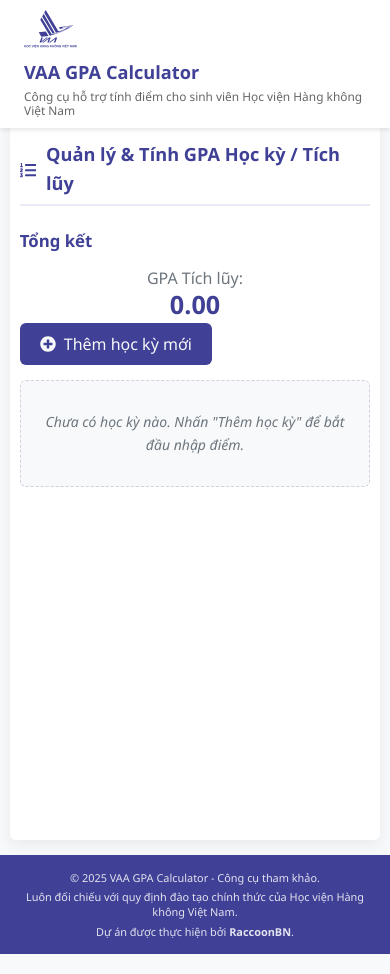
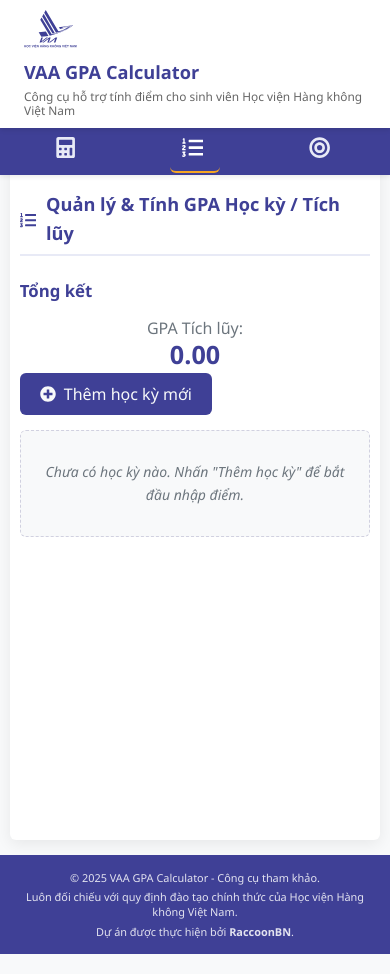
Before and after one commit to RaccoonBN/gpa-calculator, a React (Create React App) app: page / in a window 390 px wide. Built offline with nearby package versions, Linux system fonts and the light colour scheme.

Commit message:
update responsive cho điện thoại

```diff
--- a/src/components/Navigation.css
+++ b/src/components/Navigation.css
@@ -26,21 +26,25 @@
     color: var(--primary-color-light);
     padding: 8px 15px;
     border-radius: var(--border-radius);
-    display: flex;
+    display: inline-flex;
     align-items: center;
     gap: 8px;
     font-size: 0.95rem;
     font-weight: 500;
     cursor: pointer;
-    transition: background-color 0.2s ease, color 0.2s ease;
+    transition: background-color var(--transition-speed) ease, color var(--transition-speed) ease;
     white-space: nowrap;
     border-bottom: 3px solid transparent;
+    min-height: 40px;
+    -webkit-tap-highlight-color: transparent;
 }
 
+/* Hiệu ứng hover */
 .nav-button:hover {
     background-color: rgba(255, 255, 255, 0.1);
 }
 
+/* Nút đang active */
 .nav-button.active {
     color: #fff;
     font-weight: 600;
@@ -57,14 +61,26 @@
     display: inline-block;
 }
 
-/* Responsive: Ẩn chữ trên màn hình nhỏ, chỉ hiện icon */
-@media (max-width: 600px) {
+/* Responsive: Ẩn label trên màn hình nhỏ */
+@media (max-width: 700px) {
+    .app-navigation {
+        justify-content: space-around;
+        padding: 0 5px;
+        gap: 0;
+        margin-top: 70px;
+    }
+
     .nav-label {
         display: none;
     }
+
     .nav-button {
         padding: 10px 12px;
+        min-width: 50px;
+        border-bottom-width: 2px;
     }
-    .nav-icon { font-size: 1.3em; }
-    .app-navigation { justify-content: space-around; }
+
+    .nav-icon {
+        font-size: 1.4em;
+    }
 }
--- a/src/components/Navigation.jsx
+++ b/src/components/Navigation.jsx
@@ -1,23 +1,36 @@
 import React from 'react';
-import { FaCalculator, FaListOl, FaChartLine, FaBullseye } from 'react-icons/fa';
-import './Navigation.css';
+// Import các icon cần thiết
+import { FaCalculator, FaListOl, FaBullseye } from 'react-icons/fa';
+import './Navigation.css'; // Import CSS
+
+// Danh sách các mục điều hướng
 const navItems = [
   { key: 'single', label: 'Tính điểm môn', icon: <FaCalculator /> },
   { key: 'manage', label: 'Quản lý GPA', icon: <FaListOl /> },
   { key: 'estimator', label: 'Dự đoán điểm', icon: <FaBullseye /> },
 ];
 
+/**
+ * Component thanh điều hướng ngang, chỉ hiển thị icon trên màn hình nhỏ.
+ * @param {string} activeView - Key của view đang active.
+ * @param {function} setActiveView - Hàm để đổi view active.
+ */
 function Navigation({ activeView, setActiveView }) {
   return (
+    // Sử dụng class CSS cho thanh điều hướng
     <nav className="app-navigation">
+      {/* Lặp qua danh sách các mục để tạo nút */}
       {navItems.map(item => (
         <button
           key={item.key}
+          // Thêm class 'active' nếu nút tương ứng với view hiện tại
           className={`nav-button ${activeView === item.key ? 'active' : ''}`}
-          onClick={() => setActiveView(item.key)}
-          title={item.label} // Tooltip cho icon
+          onClick={() => setActiveView(item.key)} // Gọi hàm đổi view khi nhấn
+          title={item.label} // Tooltip hiển thị tên đầy đủ khi hover (desktop)
         >
+          {/* Phần hiển thị icon */}
           <span className="nav-icon">{item.icon}</span>
+          {/* Phần hiển thị label (sẽ bị ẩn bởi CSS trên màn hình nhỏ) */}
           <span className="nav-label">{item.label}</span>
         </button>
       ))}
--- a/src/views/ViewStyles.css
+++ b/src/views/ViewStyles.css
@@ -1,32 +1,83 @@
+/* src/views/ViewStyles.css hoặc trong App.css/index.css */
+
+/* --- Style chung cho View Container --- */
 .view-container {
-    animation: fadeIn 0.5s ease-in-out; /* Hiệu ứng xuất hiện */
+  animation: fadeIn 0.4s ease-in-out; /* Hiệu ứng xuất hiện */
+  /* Thêm padding mặc định nếu cần */
+  /* padding-top: 20px; */
 }
 
-  /* --- Result Display (Single Course) --- */
+/* Style cho tiêu đề H2 trong các view */
+.view-container h2 {
+  display: flex;
+  align-items: center;
+  gap: 10px;
+  /* Các style khác đã có trong App.css/index.css */
+}
+.view-container h2 svg {
+  font-size: 0.9em;
+  margin-bottom: -2px;
+}
+
+/* --- Result Display (Dùng trong SingleCourseView) --- */
 .result-display {
-      margin-top: 30px;
+  margin-top: 30px; /* Khoảng cách với form phía trên */
   background-color: var(--primary-color-light);
-      padding: 20px;
+  padding: 25px; /* Tăng padding */
   border-radius: var(--border-radius);
+  border: 1px solid var(--border-color-light);
 }
-   .result-display h3 { margin-top: 0; color: var(--primary-color); }
-   .result-grid { display: grid; grid-template-columns: repeat(auto-fit, minmax(150px, 1fr)); gap: 10px 20px; margin-top: 15px; }
-   .result-item { font-size: 0.95rem; }
-   .result-label { color: #555; margin-right: 5px; }
-   .result-value { font-weight: 500; }
-   .result-highlight .result-value { font-weight: 600; color: var(--primary-color-dark); }
-   .result-highlight.score4 .result-value { font-size: 1.1em; }
+.result-display h3 {
+  margin-top: 0;
+  margin-bottom: 20px; /* Tăng khoảng cách dưới tiêu đề kết quả */
+  color: var(--primary-color);
+  font-size: 1.2em; /* Cỡ chữ nhỏ hơn H2 */
+  text-align: center;
+}
+.result-grid {
+  display: grid;
+  grid-template-columns: repeat(auto-fit, minmax(160px, 1fr)); /* Tăng minmax */
+  gap: 15px 25px; /* Tăng gap */
+}
+.result-item {
+  font-size: 1rem; /* Tăng cỡ chữ kết quả */
+  background-color: var(--background-light); /* Nền trắng cho từng item */
+  padding: 10px 15px;
+  border-radius: 4px;
+  box-shadow: 0 1px 3px rgba(0,0,0,0.05);
+  text-align: center;
+}
+.result-label {
+  display: block; /* Label nằm trên */
+  color: var(--text-color-muted);
+  font-size: 0.85em;
+  margin-bottom: 4px;
+}
+.result-value {
+  font-weight: 500;
+  display: block; /* Value nằm dưới */
+}
+.result-highlight .result-value { /* Kết quả quan trọng */
+  font-weight: 600;
+  color: var(--primary-color-dark);
+  font-size: 1.1em;
+}
+.result-highlight.score4 .result-value { /* Điểm hệ 4 */
+  font-size: 1.2em; /* To hơn nữa */
+  color: var(--success-color); /* Màu xanh lá */
+}
 
 
 /* --- Estimator View --- */
-  .estimator-view .info-message {
-      background-color: #e2f3f5;
-      color: #0c5460;
-      border: 1px solid #b8daff;
+.estimator-view .info-message { /* Thông báo khi chưa có điểm */
+  background-color: rgba(var(--info-color), 0.1);
+  color: #0c5460; /* Màu text đậm hơn trên nền nhạt */
+  border: 1px solid rgba(var(--info-color), 0.3);
   padding: 15px;
   border-radius: var(--border-radius);
   text-align: center;
   margin-top: 20px;
+  font-size: 0.9em;
 }
 
 
@@ -35,3 +86,36 @@
   from { opacity: 0; transform: translateY(10px); }
   to { opacity: 1; transform: translateY(0); }
 }
+
+
+/* =================================== */
+/* --- RESPONSIVE CHO VIEW CONTAINER --- */
+/* =================================== */
+@media (max-width: 768px) {
+  .view-container {
+    margin-top: 60px;
+  }
+
+  /* Điều chỉnh grid kết quả trên mobile */
+  .result-grid {
+    grid-template-columns: repeat(auto-fit, minmax(140px, 1fr)); /* Giảm minmax */
+    gap: 10px 15px; /* Giảm gap */
+  }
+  .result-item {
+      padding: 8px 10px;
+  }
+  .result-value { font-size: 0.95rem; } /* Giảm cỡ chữ value */
+  .result-highlight .result-value { font-size: 1em; }
+  .result-highlight.score4 .result-value { font-size: 1.1em; }
+
+}
+
+@media (max-width: 480px) {
+    .view-container {
+        margin-top: 50px; /* Giảm margin top trên màn hình rất nhỏ */
+    }
+     .result-grid {
+        grid-template-columns: 1fr 1fr; /* Luôn 2 cột trên màn hình rất nhỏ */
+        gap: 10px;
+     }
+}
```
Lines whose indentation alone changed are shown as unchanged.
